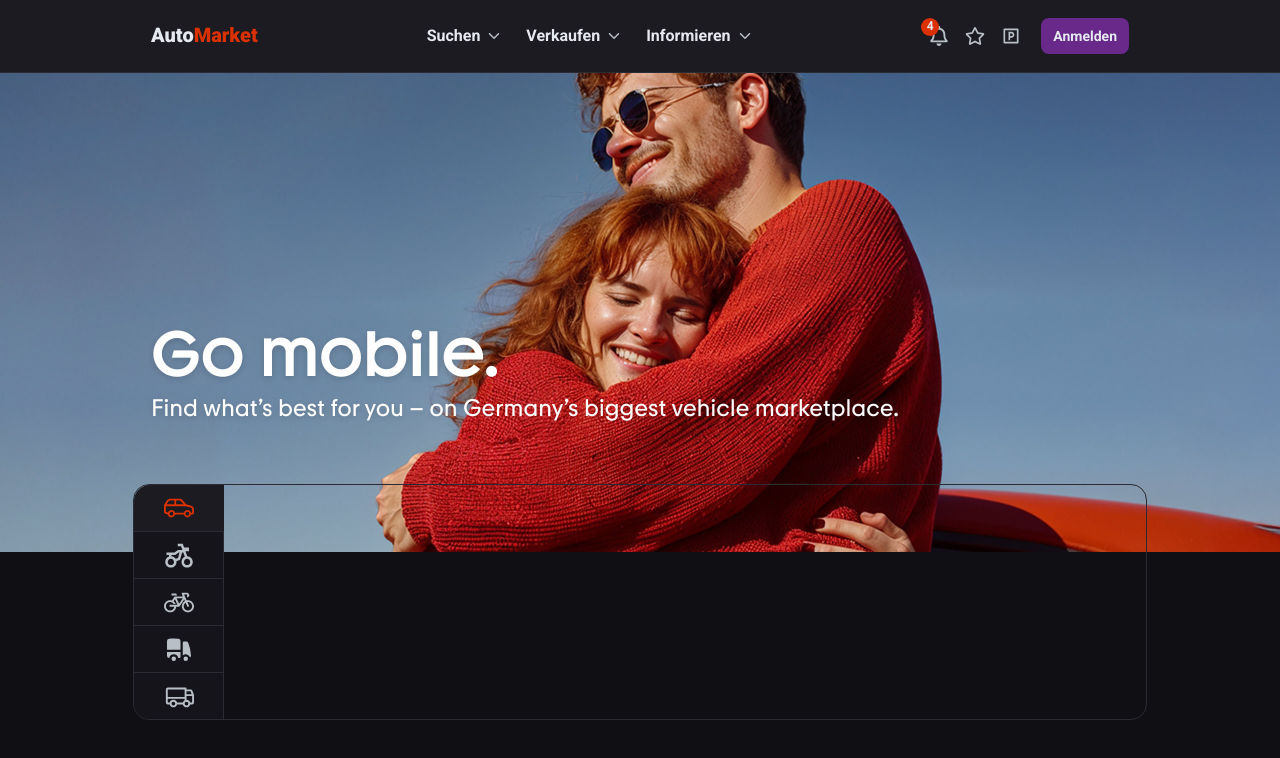
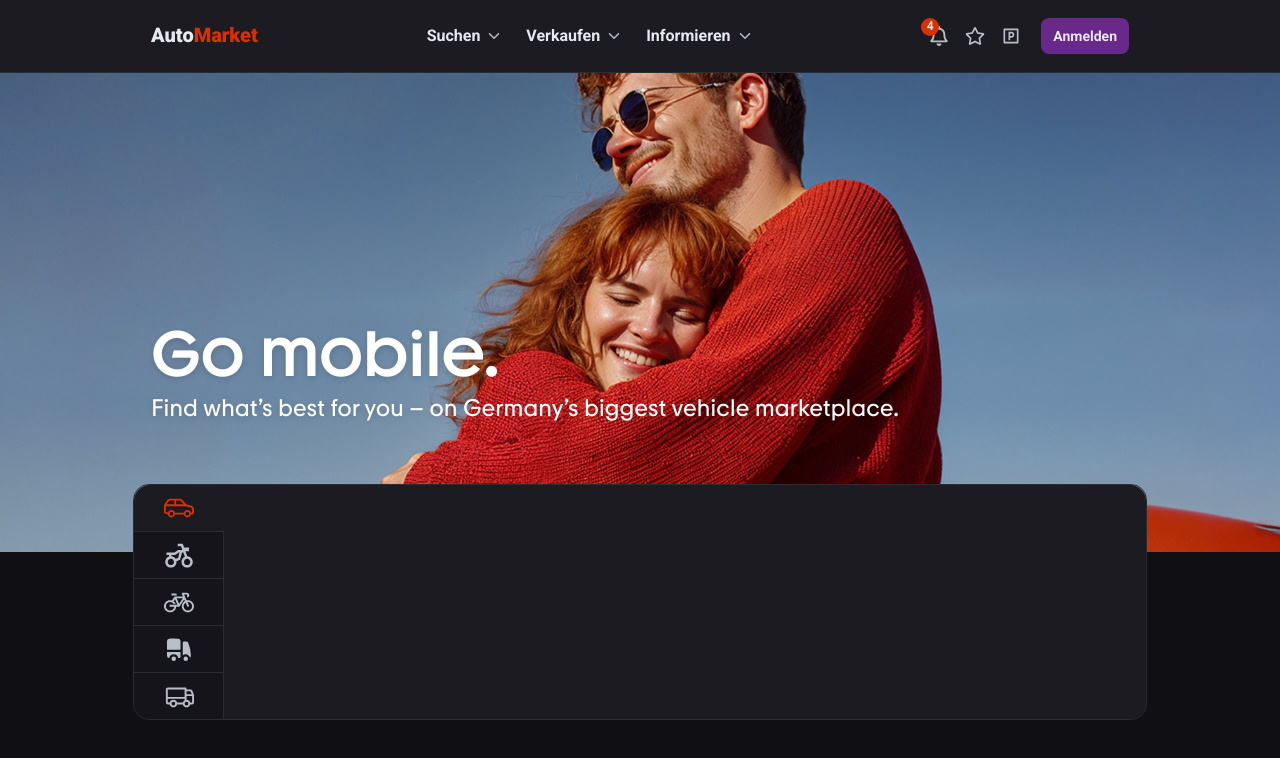
Before and after one commit to sh1xzyy/auto-market-frontend-v2, a Next.js app: page / in a window 1280 px wide. Shown: the top 758 px of the page. Built offline with nearby package versions, Linux system fonts and the light colour scheme.

Commit message:
feat: add filters form component and form fields data file

```diff
--- a/src/components/MainFilters/MainFilters.jsx
+++ b/src/components/MainFilters/MainFilters.jsx
@@ -3,6 +3,8 @@
 import { VehiclesList } from '@/modules/VehiclesList'
 import Container from '../Container/Container'
 import { useState } from 'react'
+import { vehiclesFields } from '@/data/vehiclesFields/formFields'
+import FiltersForm from '@/modules/FiltersForm/FiltersForm'
 
 const MainFilters = () => {
 	const [openIndex, setOpenIndex] = useState(0)
@@ -16,6 +18,10 @@ const MainFilters = () => {
 					setOpenIndex={setOpenIndex}
 					setIsOtherFiltersOpen={setIsOtherFiltersOpen}
 				/>
+
+				{(isOtherFiltersOpen || openIndex !== vehiclesFields.length - 2) && (
+					<FiltersForm vehiclesFields={vehiclesFields} openIndex={openIndex} />
+				)}
 			</div>
 		</Container>
 	)
--- a/src/modules/VehiclesList/data/formFields.js
+++ b/src/data/vehiclesFields/formFields.js
@@ -21,7 +21,7 @@ const filterButton = {
 	},
 }
 
-export const passengerCar = [
+const passengerCar = [
 	{
 		id: 'brand_passenger',
 		name: 'brand',
@@ -95,7 +95,7 @@ export const passengerCar = [
 	filterButton,
 ]
 
-export const motorBikes = [
+const motorBikes = [
 	{
 		id: 'category_motorBike',
 		name: 'category',
@@ -147,7 +147,7 @@ export const motorBikes = [
 	filterButton,
 ]
 
-export const eBikes = [
+const eBikes = [
 	{
 		id: 'category_eBike',
 		name: 'category',
@@ -203,7 +203,7 @@ export const eBikes = [
 	filterButton,
 ]
 
-export const miniTrucks = [
+const miniTrucks = [
 	{
 		id: 'miniTruckCategory',
 		category: 'field',
@@ -263,7 +263,7 @@ export const miniTrucks = [
 	filterButton,
 ]
 
-export const otherVehicles = [
+const otherVehicles = [
 	{
 		id: 'brand_other_vehicles',
 		name: 'brand',
@@ -330,7 +330,7 @@ export const otherVehicles = [
 	filterButton,
 ]
 
-export const other = [
+const other = [
 	{
 		id: 'other_lkw',
 		category: 'iconButton',
@@ -395,3 +395,12 @@ export const other = [
 		icon: <MdFrontLoader color='var(--color-light-orange)' size={45} />,
 	},
 ]
+
+export const vehiclesFields = [
+	passengerCar,
+	motorBikes,
+	eBikes,
+	miniTrucks,
+	other,
+	otherVehicles,
+]
--- /dev/null
+++ b/src/modules/FiltersForm/FiltersForm.jsx
@@ -0,0 +1,34 @@
+import { Form, Formik } from 'formik'
+import clsx from 'clsx'
+import { classByType } from './data/classByType'
+
+const initialValues = {
+	brand: '',
+	model: '',
+	registerDate: '',
+	kilometersTo: '',
+	paymentMethod: 'cash',
+	priceUntil: '',
+	cityOrZipCode: '',
+	onlyElectricCars: false,
+}
+
+const FiltersForm = ({ openIndex, vehiclesFields }) => {
+	return (
+		<Formik
+			initialValues={initialValues}
+			onSubmit={values => console.log(values)}
+		>
+			<Form className='grid grid-cols-2 gap-lg-strong w-full items-center bg-black-soft-bg p-lg-strong sm:grid-cols-[156px_1fr_1fr_1fr] md:grid-cols-4 lg:rounded-br-2xl lg:rounded-tr-2xl'>
+				{vehiclesFields[openIndex !== 4 ? openIndex : 5].map(item => (
+					<div
+						className={clsx(classByType[item?.type] || classByType[item?.id])}
+						key={item?.id}
+					></div>
+				))}
+			</Form>
+		</Formik>
+	)
+}
+
+export default FiltersForm
```
